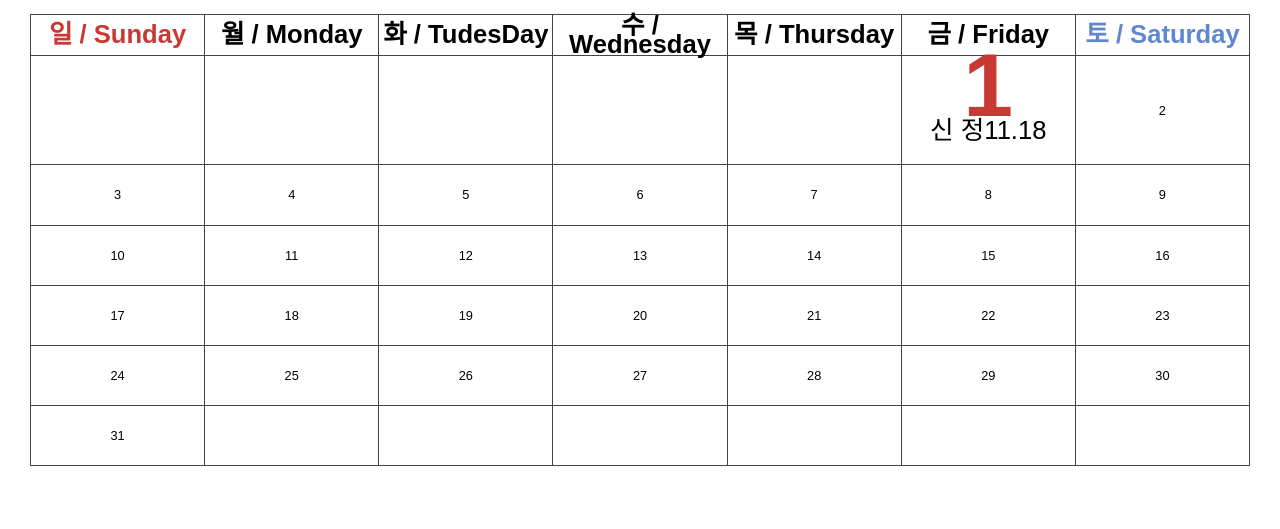
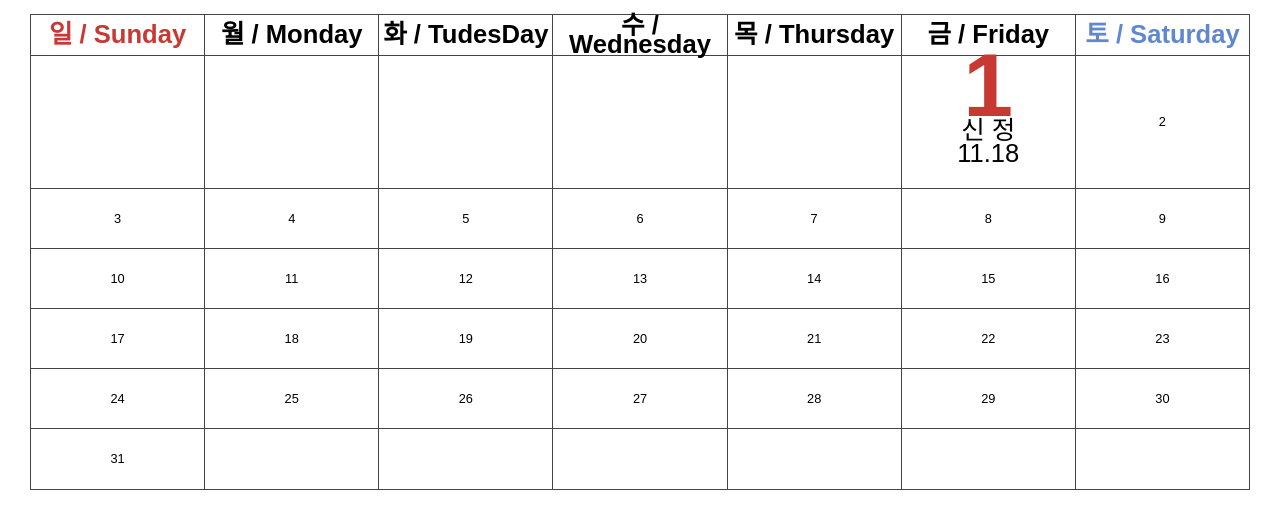
Before and after one commit to LunarCalendar/LunarCalendar.github.io, a plain HTML site: page index.html in a window 1280 px wide. Shown: the part 271-800 px from the top of the page. Drawn offline with Linux system fonts and the light colour scheme.

Commit message:
음력 날짜 앞에 줄바꿈 추가

```diff
--- a/index.html
+++ b/index.html
@@ -124,7 +124,7 @@
                   <td></td>
                   <td></td>
                   <td></td>
-                  <td><span class="day holiday">1</span><br/><span class="specialDayComment">신 정</span><span class="lunarDate">11.18</span></td>
+                  <td><span class="day holiday">1</span><br/><span class="specialDayComment">신 정</span><br/><span class="lunarDate">11.18</span></td>
                   <td>2</td>
                 </tr>
                 <tr>
```
